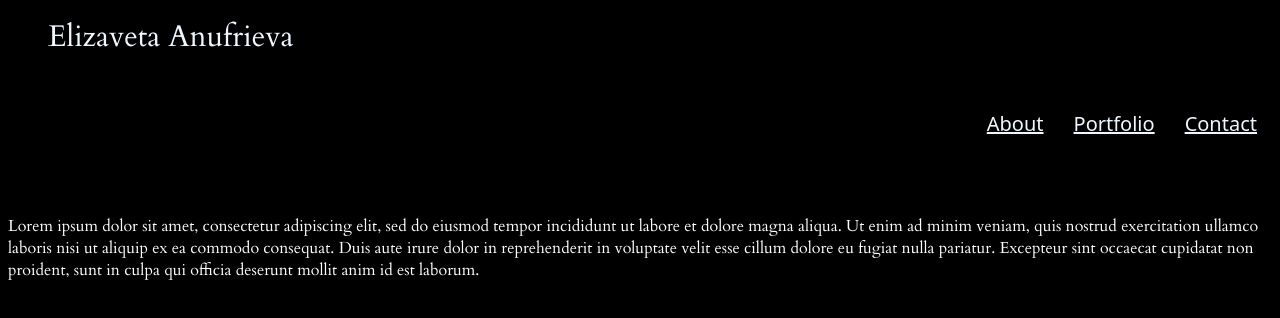
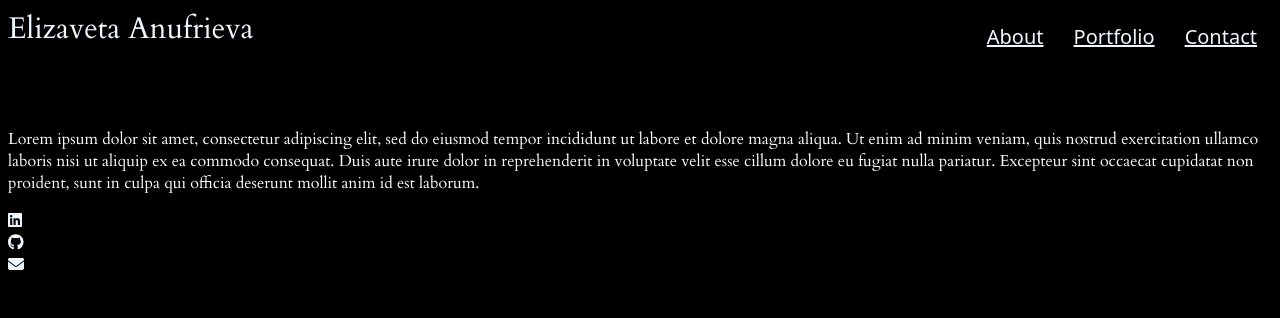
Before and after one commit to eliza-an/react-portfolio, a React (Create React App) app in the folder my-app/: page /Contact in a window 1280 px wide. Shown: the top 318 px of the page. Built offline with nearby package versions, Linux system fonts and the light colour scheme; a web font is replaced by a local one.

Commit message:
fixed bug

```diff
--- a/my-app/package.json
+++ b/my-app/package.json
@@ -3,6 +3,10 @@
   "version": "0.1.0",
   "private": true,
   "dependencies": {
+    "@fortawesome/fontawesome-svg-core": "^6.3.0",
+    "@fortawesome/free-regular-svg-icons": "^6.3.0",
+    "@fortawesome/free-solid-svg-icons": "^6.3.0",
+    "@fortawesome/react-fontawesome": "^0.2.0",
     "@testing-library/jest-dom": "^5.16.5",
     "@testing-library/react": "^13.4.0",
     "@testing-library/user-event": "^13.5.0",
--- a/my-app/src/components/navbar/navbar.js
+++ b/my-app/src/components/navbar/navbar.js
@@ -17,13 +17,9 @@ let Navbar= () =>{
   return (
   <header className="nav">
 
-  <ul className="toprow">
-    <li className="myName">
-      <Link to= "/">Elizaveta Anufrieva</Link>
 
-    </li>
-   <li></li>
-</ul>
+      <Link to= "/" className="myName">Elizaveta Anufrieva</Link>
+
 
 
 
--- a/my-app/src/components/navbar/style.css
+++ b/my-app/src/components/navbar/style.css
@@ -52,3 +52,8 @@ text-decoration: none;
 display:flex;
 justify-content: flex-start;
 }
+
+.nav{
+  display: flex;
+  justify-content: space-between;
+}
--- a/my-app/src/pages/contact.js
+++ b/my-app/src/pages/contact.js
@@ -1,11 +1,35 @@
-import React from 'react';
+import ReactDOM from 'react-dom'
+import { library } from '@fortawesome/fontawesome-svg-core'
+import { fas, faEnvelope  } from '@fortawesome/free-solid-svg-icons'
+import { FontAwesomeIcon, } from '@fortawesome/react-fontawesome'
+import { faLinkedin, faBrands, faGithub } from '@fortawesome/free-brands-svg-icons'
+import { fab, } from '@fortawesome/free-brands-svg-icons'
+
+
+library.add( fas, faLinkedin, faGithub, fab, faEnvelope)
+
+
 const Contact = () =>{
   return (
     <div>
       <h3>Contact</h3>
 
         <p>Lorem ipsum dolor sit amet, consectetur adipiscing elit, sed do eiusmod tempor incididunt ut labore et dolore magna aliqua. Ut enim ad minim veniam, quis nostrud exercitation ullamco laboris nisi ut aliquip ex ea commodo consequat. Duis aute irure dolor in reprehenderit in voluptate velit esse cillum dolore eu fugiat nulla pariatur. Excepteur sint occaecat cupidatat non proident, sunt in culpa qui officia deserunt mollit anim id est laborum.</p>
-
+        <div id="linkedin">
+          <a href="https://www.linkedin.com/in/elizaveta-anufrieva/">
+          <FontAwesomeIcon icon="fa-brands fa-linkedin" />
+          </a>
+        </div>
+          <div id="github">
+            <a href="https://github.com/eliza-an">
+              <FontAwesomeIcon icon="fa-brands fa-github" />
+            </a>
+          </div>
+          <div id="mail">
+            <a href="mailto:eliza.anufrieva@gmail.com" >
+             <FontAwesomeIcon icon="fa-envelope" />
+            </a>
+          </div>
     </div>
   );
 }
--- a/package.json
+++ b/package.json
@@ -1,8 +1,9 @@
 {
   "dependencies": {
-    "@fortawesome/fontawesome-svg-core": "^6.3.0",
+    "@fortawesome/fontawesome-svg-core": "^6.4.0",
+    "@fortawesome/free-brands-svg-icons": "^6.4.0",
     "@fortawesome/free-regular-svg-icons": "^6.3.0",
-    "@fortawesome/free-solid-svg-icons": "^6.3.0",
+    "@fortawesome/free-solid-svg-icons": "^6.4.0",
     "@fortawesome/react-fontawesome": "^0.2.0",
     "babel-plugin-macros": "^3.1.0"
   }
```
Also changed, not shown: 2 other files (tests, documents, lock files or other folders).
